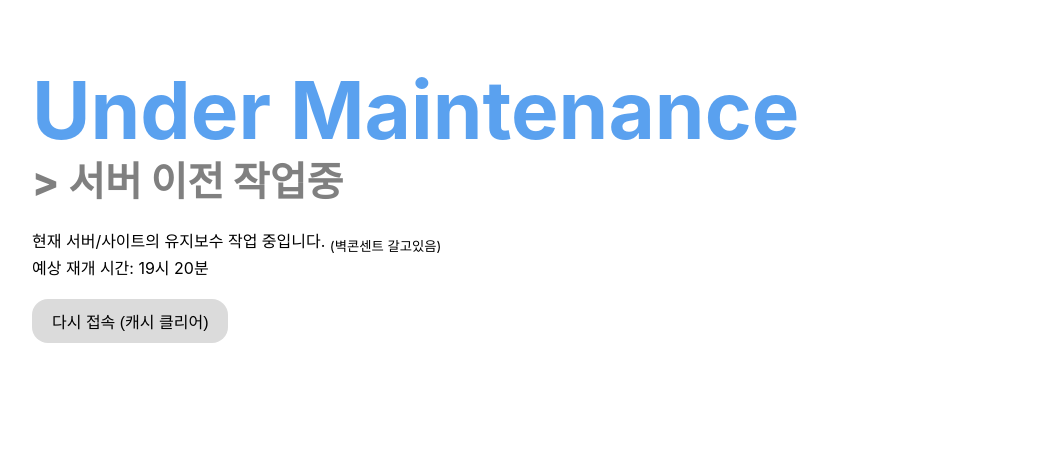
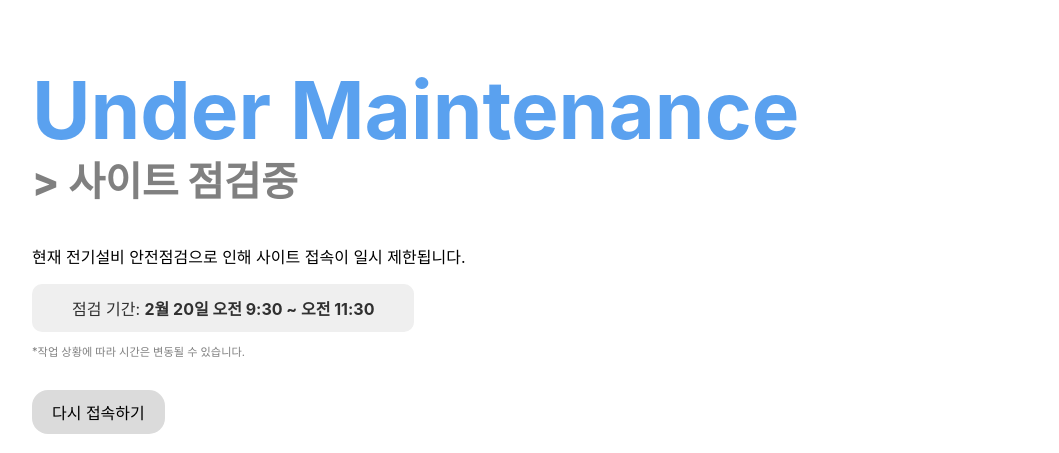
Before and after one commit to 12si27/links, a plain HTML site: page pages/maintenance.html in a window 1280 px wide. Shown: the top 453 px of the page, without its empty margins (96-1155 px from the left). Drawn offline with Linux system fonts and the light colour scheme; a web font is replaced by a local one.

Commit message:
Update maintenance.html

```diff
--- a/pages/maintenance.html
+++ b/pages/maintenance.html
@@ -36,6 +36,10 @@
                 color: grey;
             }
 
+            .content {
+                padding-top: 20px;
+            }
+
             footer {
                 right: 0px; bottom: 0px;
                 text-align: right;
@@ -64,6 +68,14 @@
                 background-color: #3496ff;
                 color: rgb(255, 255, 255);
             }
+
+            .text-block {
+                padding: 12px 40px;
+                color:rgb(48, 48, 48);
+                background-color: #efefef;
+                border-radius: 10px;
+                display: table;
+            }
         </style>
         <title>서버/사이트 유지보수 중</title>
     </head>
@@ -74,16 +86,16 @@
             </div>
 
             <div class="sub">
-            > 서버 이전 작업중
+            > 사이트 점검중
             </div>
 
             <div class="content">
-            <br>현재 서버/사이트의 유지보수 작업 중입니다. <sub>(벽콘센트 갈고있음)</sub>
-            <br>예상 재개 시간: 19시 20분
-
-            <form action="https://cloud.1227.kr" method="post">
-                <button type="submit">다시 접속 (캐시 클리어)</button>
-            </form>
+                <p>현재 전기설비 안전점검으로 인해 사이트 접속이 일시 제한됩니다.</div>
+                <div class="text-block">점검 기간: <b>2월 20일 오전 9:30 ~ 오전 11:30</b></div>
+                <p style="font-size: .7rem; opacity: 50%;">*작업 상황에 따라 시간은 변동될 수 있습니다.</p>
+                <form action="https://cloud.1227.kr" method="post">
+                    <button type="submit">다시 접속하기</button>
+                </form>
             </div>
 
         </div>
```
